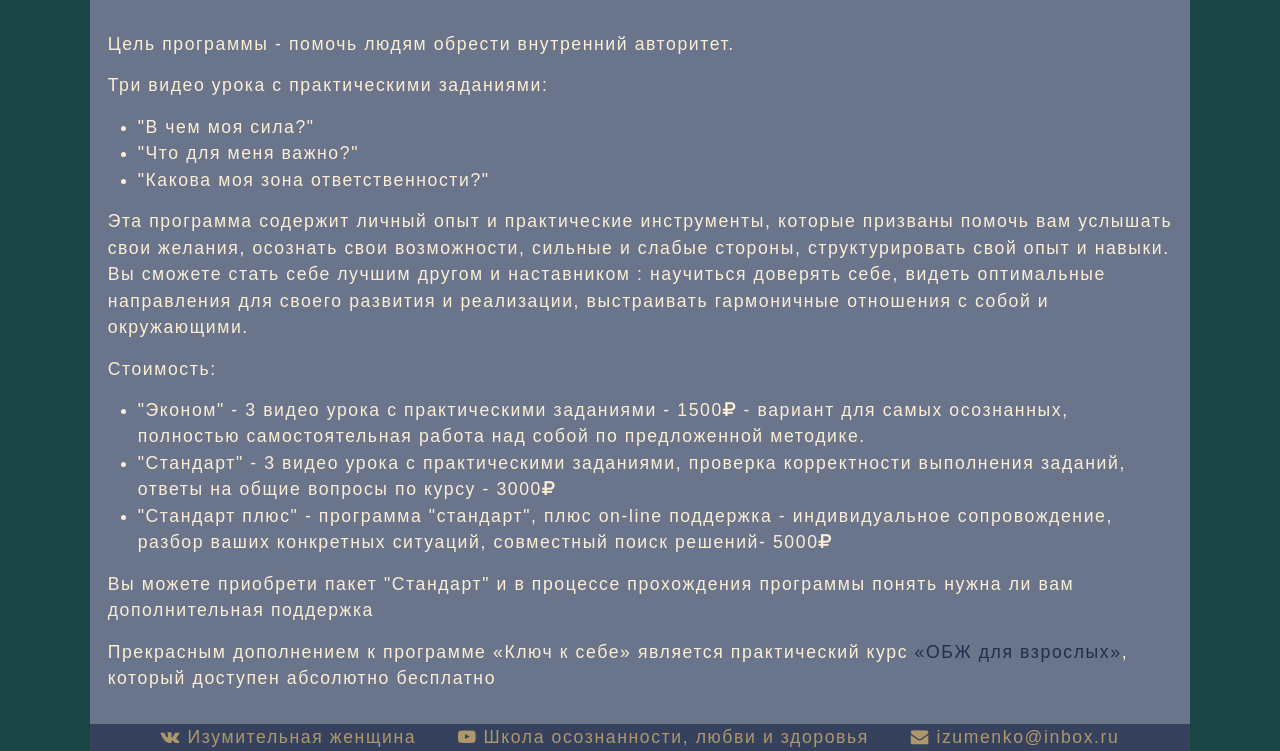
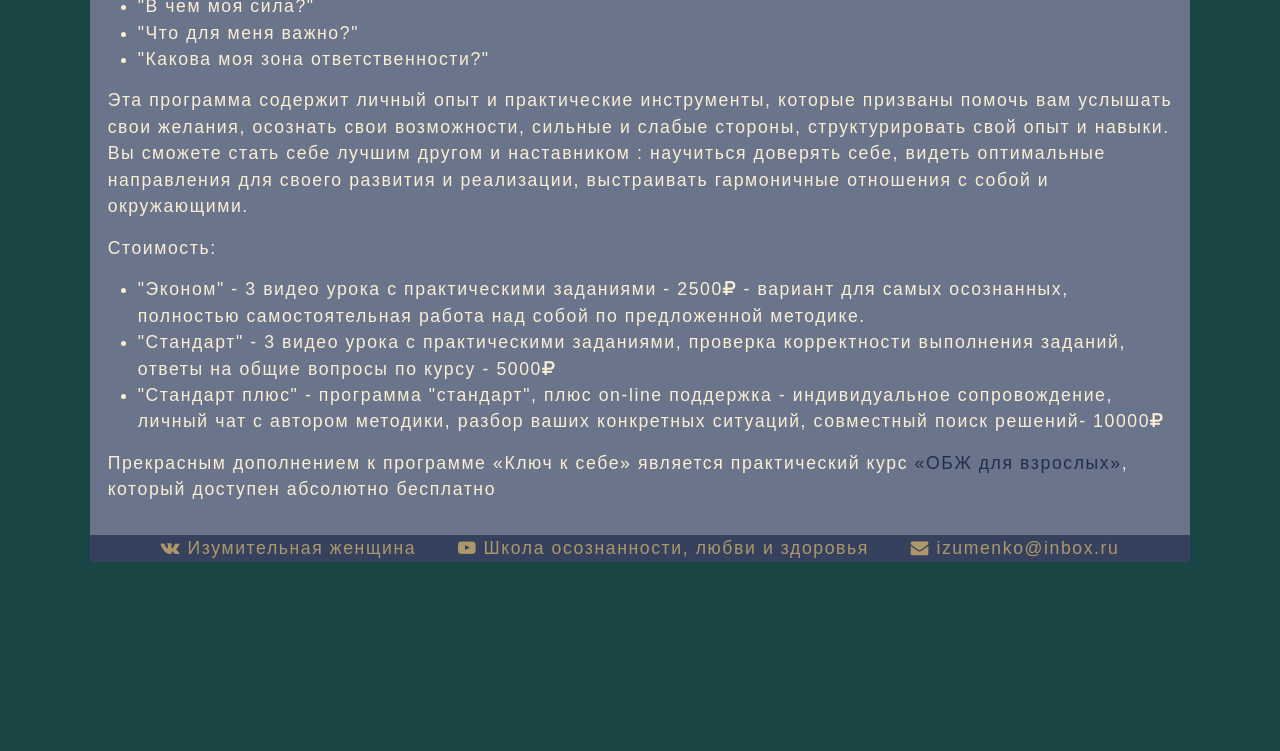
Before and after one commit to pevzner-diet/visit, a Jekyll site: the page built from index.html, in a window 1280 px wide and 900 px high, scrolled down 2473 px, cut to the strip 149-900 px from the top of the window. Built offline with Jekyll 4.4.1, drawn with Linux system fonts in a browser that asks for light colours; some web fonts are replaced; after the commit the page ends 3184 px from its top, so only the background shows below that; some of the changed text lies outside the part shown.

Commit message:
катерина

```diff
--- a/index.html
+++ b/index.html
@@ -13,10 +13,10 @@ layout: page
 <p>"Освобождение от привязанности" - избавляемся от привязанностей и привычек, которые тормозят ваше развитие и вызывают дискомфорт. </p>
 <p>"Собирание личного ресурса" - собираем личный ресурс - разбросанное внимание-энергию и направляем его на актуальные для вас здесь и сейчас процессы.</p>
 <p>"Хочу стать мамой" - подготовка сознания к материнству, освобождение подсознания от некорректных родовых программ, страхов, связанных с беременностью, родами и материнством, а также от навязанных стереотипов о том как быть хорошей женой и мамой.</p>
-<p>+ По запросу порекомендую техники йоготерапии, которые вы можете использовать дома для повышения эффективности ваших процессов.</p>
-<p>В стоимость входит личная или удаленная сессия (консультация + телесная терапия, арт терапия, медитативные практики), рекомендации по практике дома и удаленное сопровождение в течении 21 дня - ответы на вопросы, которые могут возникать после консультации или в процессе выполнения рекомендованной практики. </p>
+<p>+ По запросу порекомендую техники йоготерапии, медитацивные практики, которые вы можете использовать дома для повышения эффективности ваших процессов.</p>
+
 <p>Стоимость 2000<i class="fa fa-rub" aria-hidden="true"></i></p>
-<p>Продолжительность 1,5 часа + 21 день удаленная поддержка</p>
+<p>Продолжительность 1 час. Консультацию провожу лично или удаленно</p>
 
 <h3>Йога с партнёром</h3>
 <img src="{{ site.baseurl }}/assets/photo_l.jpg" class="pict"/>
@@ -38,9 +38,8 @@ layout: page
 <p>Эта программа содержит личный опыт и практические инструменты, которые призваны помочь вам услышать свои желания, осознать свои возможности, сильные и слабые стороны, структурировать свой опыт и навыки. Вы сможете стать себе лучшим другом и наставником : научиться доверять себе, видеть оптимальные направления для своего развития и реализации, выстраивать гармоничные отношения с собой и окружающими.</p>
 <p>Стоимость:</p>
 <ul>
-<li>"Эконом" - 3 видео урока с практическими заданиями - 1500<i class="fa fa-rub" aria-hidden="true"></i> - вариант для самых осознанных, полностью самостоятельная работа над собой по предложенной методике.</li>
-<li>"Стандарт" - 3 видео урока с практическими заданиями, проверка корректности выполнения заданий, ответы на общие вопросы по курсу - 3000<i class="fa fa-rub" aria-hidden="true"></i></li>
-<li>"Стандарт плюс" - программа "стандарт", плюс on-line поддержка - индивидуальное сопровождение, разбор ваших конкретных ситуаций, совместный поиск решений- 5000<i class="fa fa-rub" aria-hidden="true"></i></li>
+<li>"Эконом" - 3 видео урока с практическими заданиями - 2500<i class="fa fa-rub" aria-hidden="true"></i> - вариант для самых осознанных, полностью самостоятельная работа над собой по предложенной методике.</li>
+<li>"Стандарт" - 3 видео урока с практическими заданиями, проверка корректности выполнения заданий, ответы на общие вопросы по курсу - 5000<i class="fa fa-rub" aria-hidden="true"></i></li>
+<li>"Стандарт плюс" - программа "стандарт", плюс on-line поддержка - индивидуальное сопровождение, личный чат с автором методики, разбор ваших конкретных ситуаций, совместный поиск решений- 10000<i class="fa fa-rub" aria-hidden="true"></i></li>
 </ul>
-<p>Вы можете приобрети пакет "Стандарт" и в процессе прохождения программы понять нужна ли вам дополнительная поддержка</p>
 <p>Прекрасным дополнением к программе «Ключ к себе» является практический курс <a href="{{ site.baseurl }}/safety.html">«ОБЖ для взрослых»</a>, который доступен абсолютно бесплатно</p>
```
